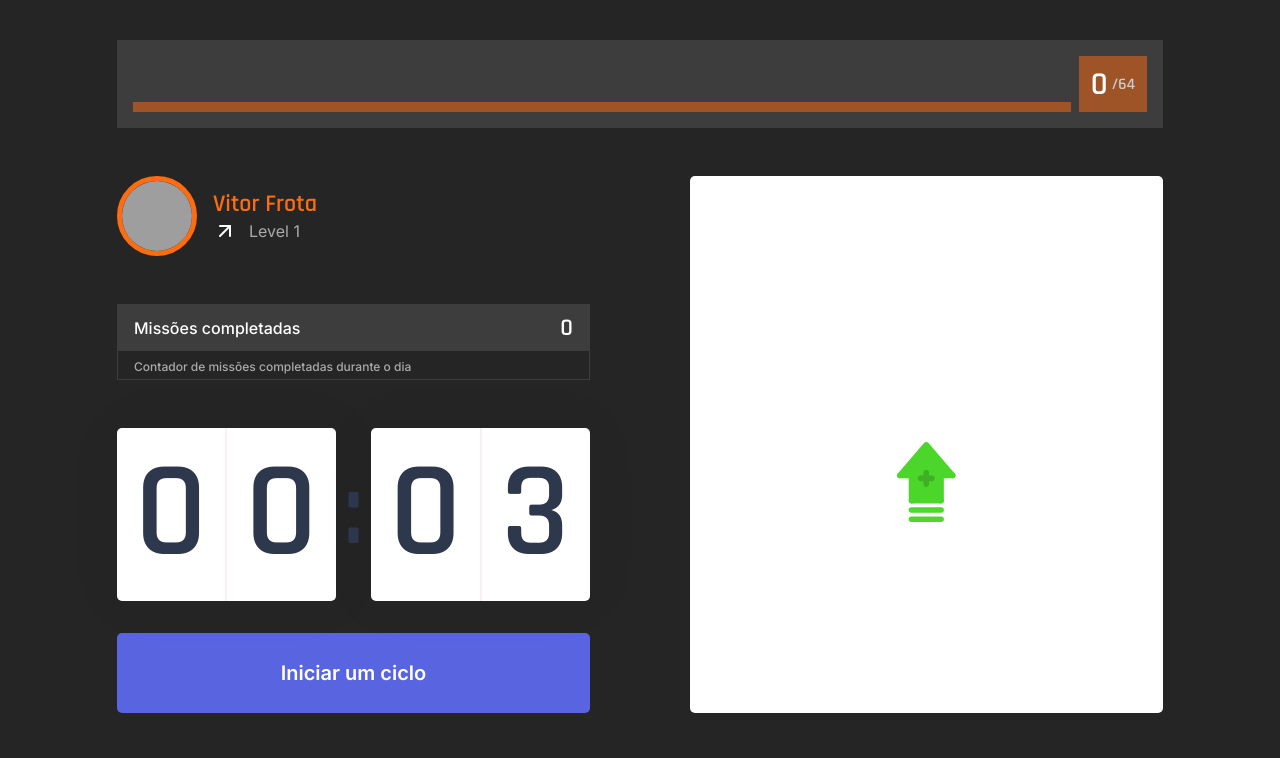
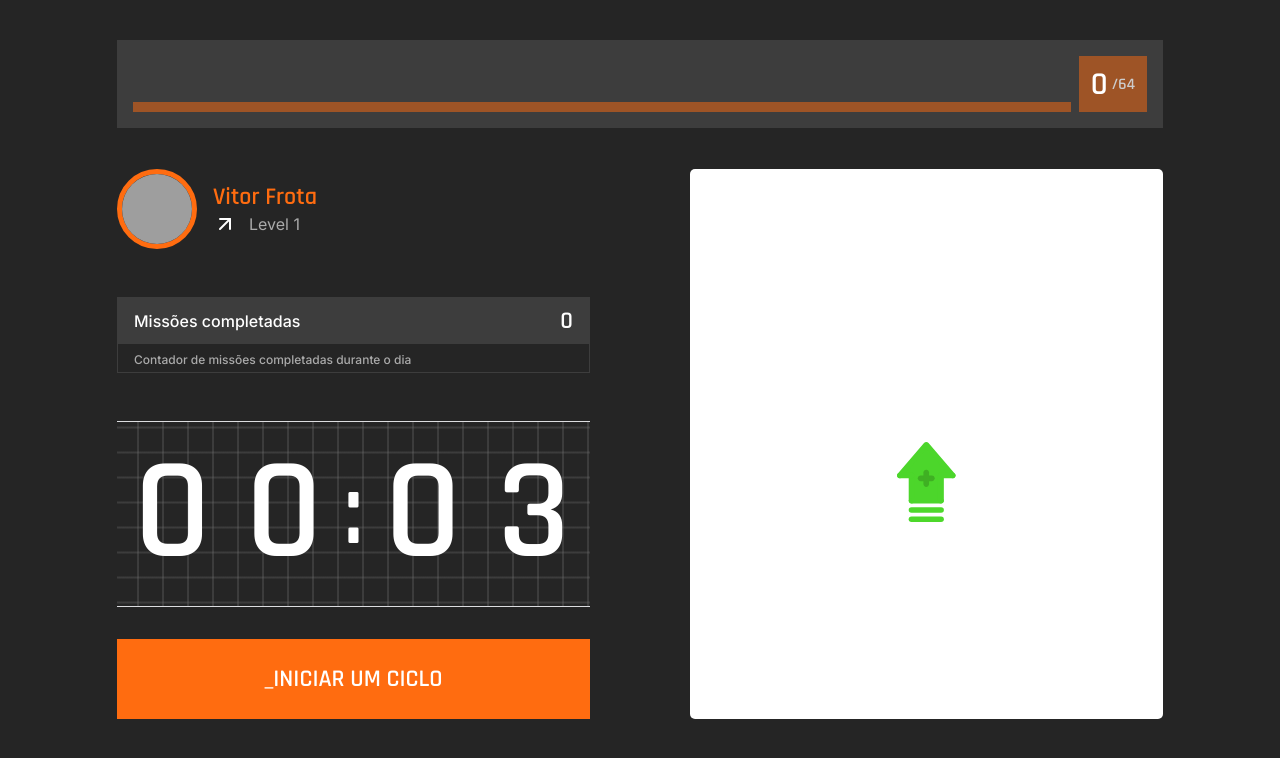
Before and after one commit to vitorfrota/nlw-moveit, a Next.js app: page / in a window 1280 px wide. Shown: the top 758 px of the page. Built offline with nearby package versions, Linux system fonts and the light colour scheme; grey boxes are pictures that could not be loaded.

Commit message:
componente countdown modificado para td

```diff
--- a/src/components/CountDown.tsx
+++ b/src/components/CountDown.tsx
@@ -43,7 +43,7 @@ export function Countdown(){
                                     className={`${styles.countDownButton} ${styles.countDownButtonActive}`}
                                     onClick={resetCountdown}
                                 >
-                                    Abandonar o ciclo
+                                    Abandonar o ciclo_
                                 </button>
                             ) : (
                                 <button
@@ -51,7 +51,7 @@ export function Countdown(){
                                     className={styles.countDownButton}
                                     onClick={startCountdown}
                             >
-                                    Iniciar um ciclo
+                                    _Iniciar um ciclo
                                 </button>
                             )
                         }
--- a/src/styles/components/Countdown.module.css
+++ b/src/styles/components/Countdown.module.css
@@ -3,7 +3,17 @@
   align-items: center;
   font-family: Rajdhani;
   font-weight: 600;
-    color: var(--title);
+  color: var(--white);
+
+  background-image: linear-gradient(
+      rgba(130, 130, 130, 0.25) 2px,
+      transparent 2px
+    ),
+    linear-gradient(90deg, rgba(130, 130, 130, 0.25) 2px, transparent 2px);
+  background-size: 25px 25px, 25px 25px, 25px 25px, 25px 25px;
+  background-position: -5px;
+  border-top: 1px solid var(--gray-line);
+  border-bottom: 1px solid var(--gray-line);
 }
 
 .countdownContainer > div {
@@ -13,28 +23,17 @@
   align-items: center;
   justify-content: space-evenly;
 
-    background: var(--white);
-    box-shadow: 0 0 60px rgba(0,0,0, 0.05);
-    border-radius: 5px;
-    font-size: 8.5rem;
+  font-size: 9rem;
   text-align: center;
 }
 
 .countdownContainer > div span {
-    flex: 1
-}
-
-.countdownContainer > div span:first-child {
-    border-right: 1px solid #f8f1f3;
-}
-
-.countdownContainer > div span:last-child {
-    border-left: 1px solid #f8f1f3;
+  flex: 1;
 }
 
 .countdownContainer > span {
   font-size: 6.25rem;
-    margin: 0 0.5rem;
+  margin: 0 0.25rem;
 }
 
 .countDownButton {
@@ -48,34 +47,34 @@
   justify-content: center;
 
   border: 0;
-    border-radius: 5px;
 
-    background: var(--blue);
+  background: var(--orange);
   color: var(--white);
 
-    font-size: 1.25rem;
+  font-size: 1.5rem;
+  font-family: Rajdhani;
   font-weight: 600;
+  text-transform: uppercase;
 
-    transition: background-color 0.2s;
+  transition: all 0.2s;
 }
 
 .countDownButton:not(:disabled):hover {
-    background: var(--blue-dark);
+  background: var(--orange-dark);
 }
 
-.countDownButtonActive{
+.countDownButtonActive {
   background: var(--white);
   color: var(--title);
 }
 
-.countDownButtonActive:not(:disabled):hover{
+.countDownButtonActive:not(:disabled):hover {
   background: var(--red);
   color: var(--white);
 }
 
-.countDownButton:disabled{
-    background: var(--white);
+.countDownButton:disabled {
+  background: rgba(130, 130, 130, 0.25);
   color: var(--text);
   cursor: not-allowed;
-
 }
--- a/src/styles/global.css
+++ b/src/styles/global.css
@@ -9,14 +9,11 @@
   --background: #252525;
   --gray-line: #dcdde0;
   --text: #aaa;
-  --text-highlight: #b3b9ff;
   --title: #2e384d;
-  --red: #e83f5b;
+  --red: #e83902;
   --green: #4cd62b;
-  --blue: #5965e0;
-  --blue-dark: #4953b8;
-  --blue-twitter: #2aa9e0;
   --orange: #ff6c10;
+  --orange-dark: #cc560c;
 }
 
 @media (max-width: 720px) {
```
Lines whose indentation alone changed are shown as unchanged.
